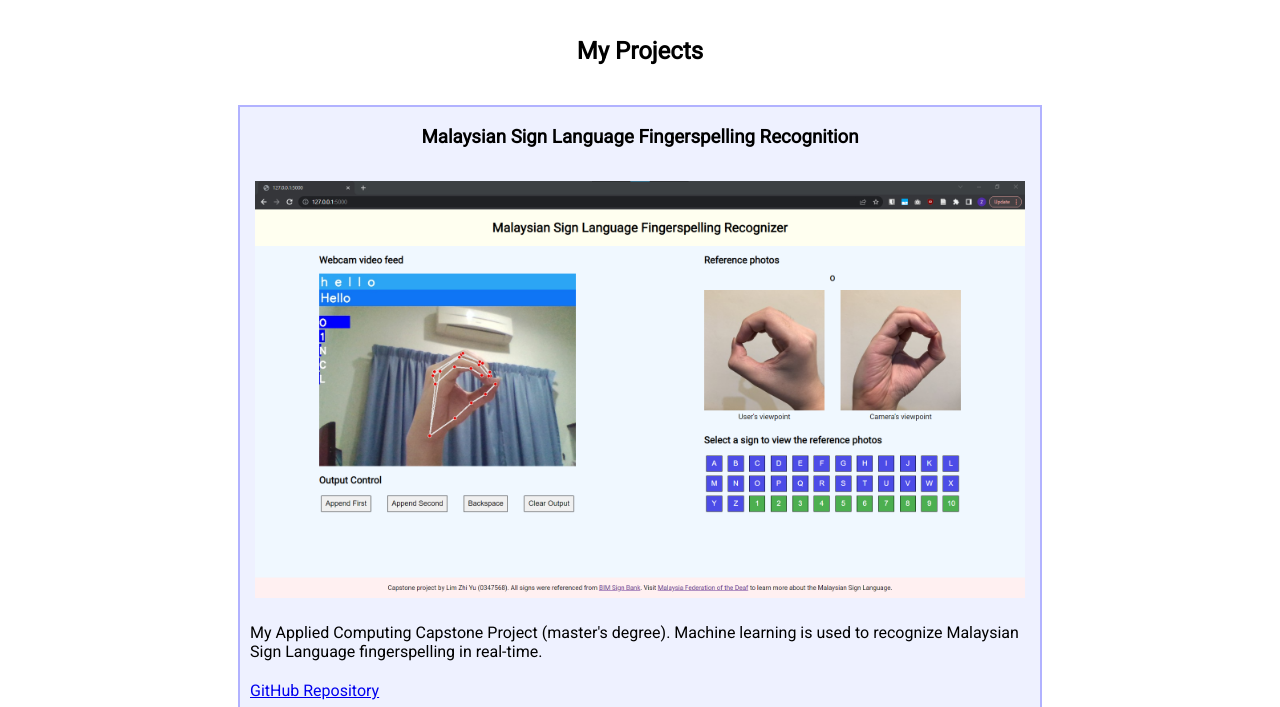
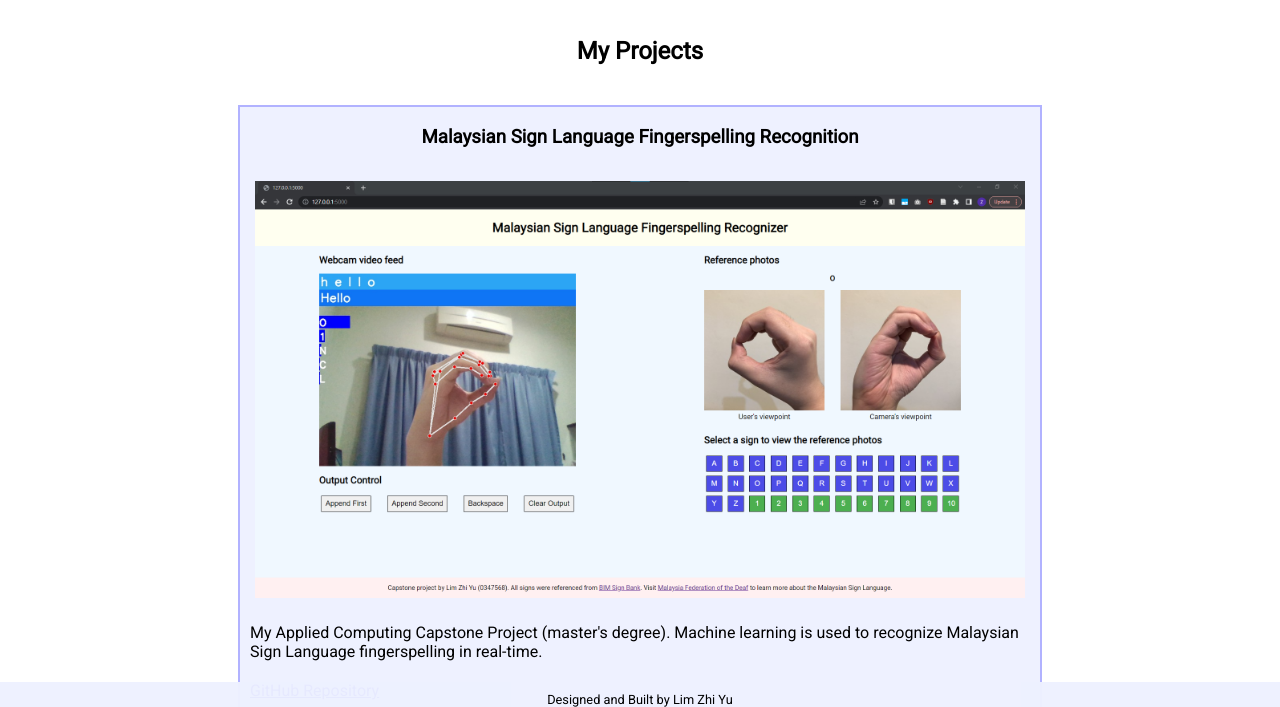
Before and after one commit to lim-zhiyu/lim-zhiyu.github.io, a plain HTML site: page index.html in a window 1280 px wide. Shown: the part 83-790 px from the top of the page. Drawn offline with Linux system fonts and the light colour scheme.

Commit message:
Fix footer position

```diff
--- a/style.css
+++ b/style.css
@@ -68,6 +68,10 @@ nav > ul > li {
     color: darkgrey;
 }
 
+main {
+    margin-bottom: 40px;
+}
+
 h2 {
     text-align: center;
     margin-top: 120px;
@@ -136,15 +140,6 @@ img {
 }
 
 footer {
-    margin-top: 20px;
-    text-align: center;
-    padding: 10px 0;
-    font-size: 0.8rem;
-    background-color: rgba(238, 241, 255, 0.97);
-    width: 100%;
-}
-
-.contact-page-footer {
     position: fixed;
     bottom: 0;
     margin-top: 20px;
```
Also changed, not shown: contact.html (+1 -1 lines).
